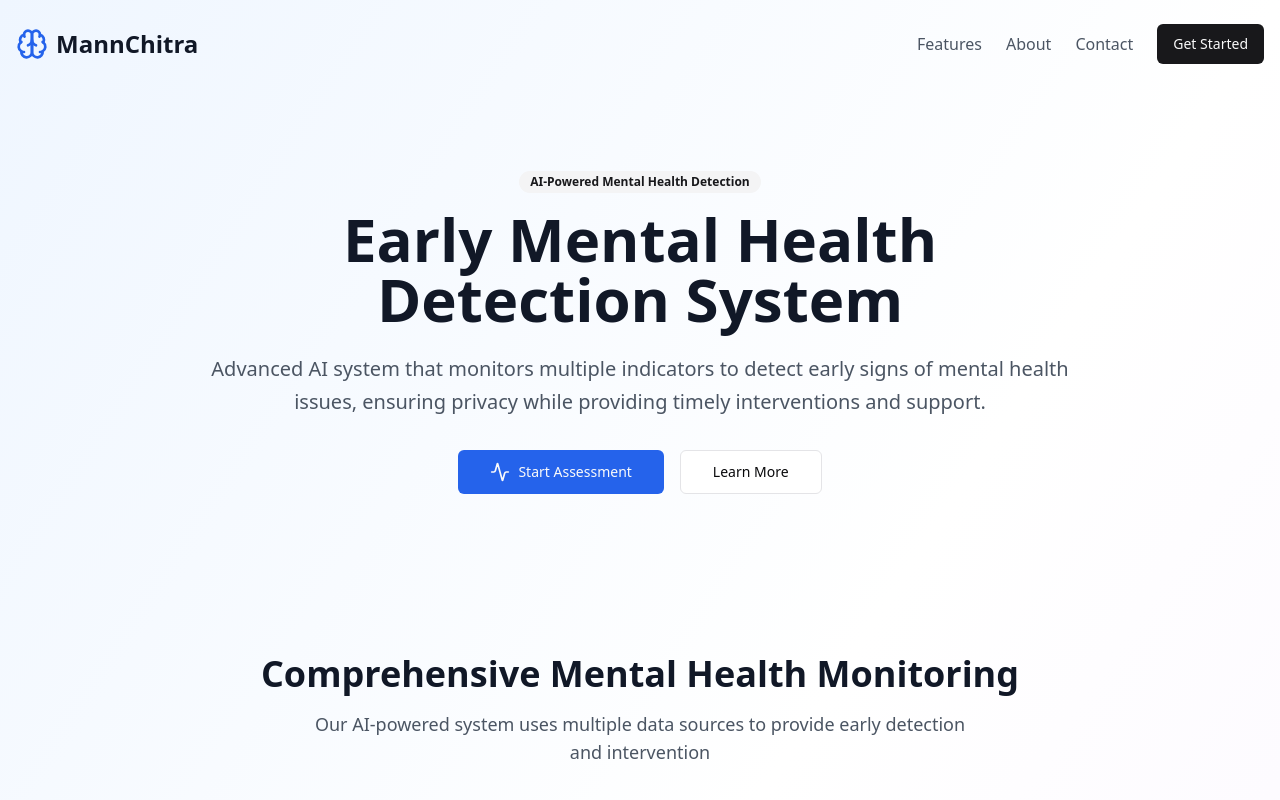
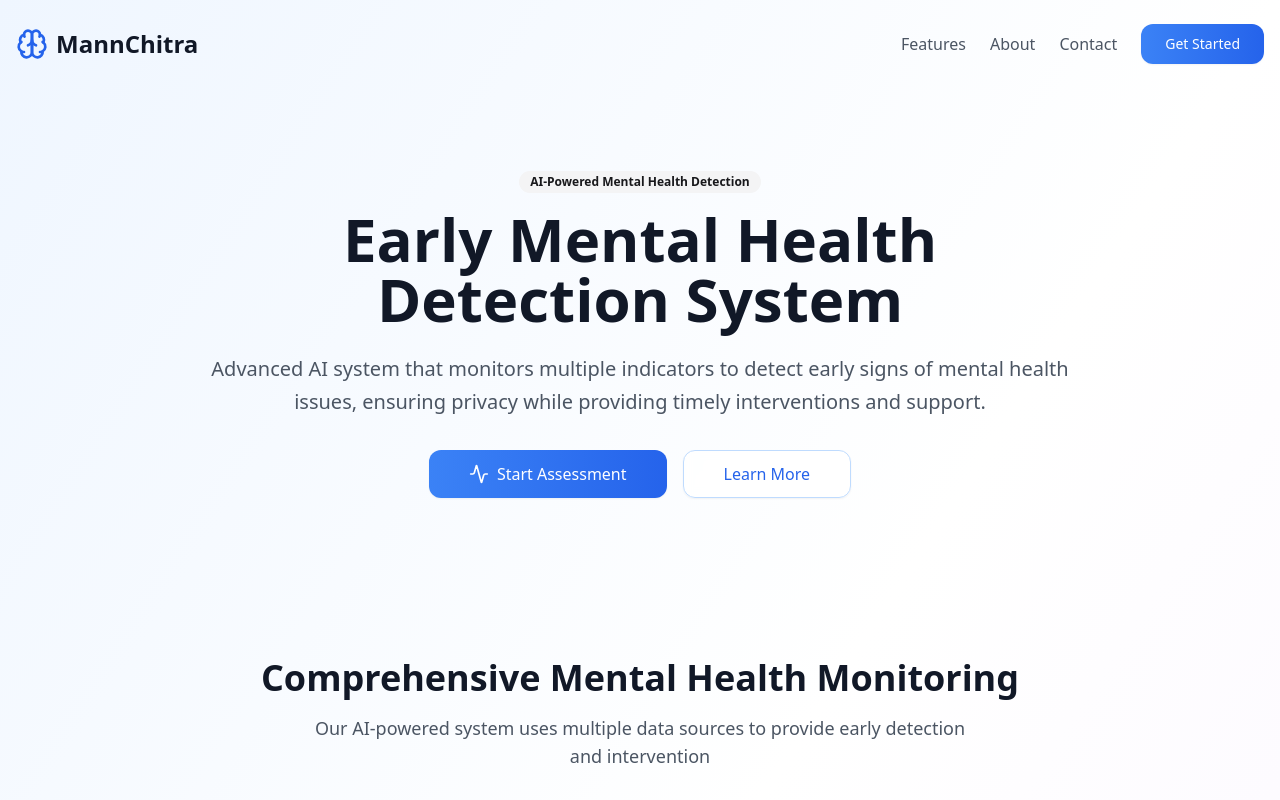
Before and after one commit to akash-taurus/MannChitra-AI, a React (Vite) app: page / in a window 1280 px wide. Shown: the top 800 px of the page. Built offline with nearby package versions, Linux system fonts and the light colour scheme.

Commit message:
Make button more soothing with gentle colors and effects
cgen-57387acdb2bc4892987d37e2c05283bc

```diff
--- a/src/components/ui/button.tsx
+++ b/src/components/ui/button.tsx
@@ -5,24 +5,25 @@ import { cva, type VariantProps } from "class-variance-authority";
 import { cn } from "@/lib/utils";
 
 const buttonVariants = cva(
-  "inline-flex items-center justify-center whitespace-nowrap rounded-md text-sm font-medium ring-offset-background transition-colors focus-visible:outline-none focus-visible:ring-2 focus-visible:ring-ring focus-visible:ring-offset-2 disabled:pointer-events-none disabled:opacity-50",
+  "inline-flex items-center justify-center whitespace-nowrap rounded-xl text-sm font-medium ring-offset-background transition-all duration-300 ease-in-out focus-visible:outline-none focus-visible:ring-2 focus-visible:ring-ring focus-visible:ring-offset-2 disabled:pointer-events-none disabled:opacity-50 shadow-sm hover:shadow-md",
   {
     variants: {
       variant: {
-        default: "bg-primary text-primary-foreground hover:bg-primary/90",
+        default:
+          "bg-gradient-to-r from-blue-500 to-blue-600 text-white hover:from-blue-600 hover:to-blue-700 hover:scale-105 active:scale-95",
         destructive:
-          "bg-destructive text-destructive-foreground hover:bg-destructive/90",
+          "bg-gradient-to-r from-red-400 to-red-500 text-white hover:from-red-500 hover:to-red-600 hover:scale-105 active:scale-95",
         outline:
-          "border border-input bg-background hover:bg-accent hover:text-accent-foreground",
+          "border border-blue-200 bg-white/80 backdrop-blur-sm text-blue-600 hover:bg-blue-50 hover:border-blue-300 hover:scale-105 active:scale-95",
         secondary:
-          "bg-secondary text-secondary-foreground hover:bg-secondary/80",
-        ghost: "hover:bg-accent hover:text-accent-foreground",
-        link: "text-primary underline-offset-4 hover:underline",
+          "bg-gradient-to-r from-slate-100 to-slate-200 text-slate-700 hover:from-slate-200 hover:to-slate-300 hover:scale-105 active:scale-95",
+        ghost: "text-blue-600 hover:bg-blue-50 hover:text-blue-700 rounded-lg",
+        link: "text-blue-500 underline-offset-4 hover:underline hover:text-blue-600",
       },
       size: {
-        default: "h-10 px-4 py-2",
-        sm: "h-9 rounded-md px-3",
-        lg: "h-11 rounded-md px-8",
+        default: "h-10 px-6 py-2",
+        sm: "h-9 rounded-lg px-4",
+        lg: "h-12 rounded-xl px-10 text-base",
         icon: "h-10 w-10",
       },
     },
```
